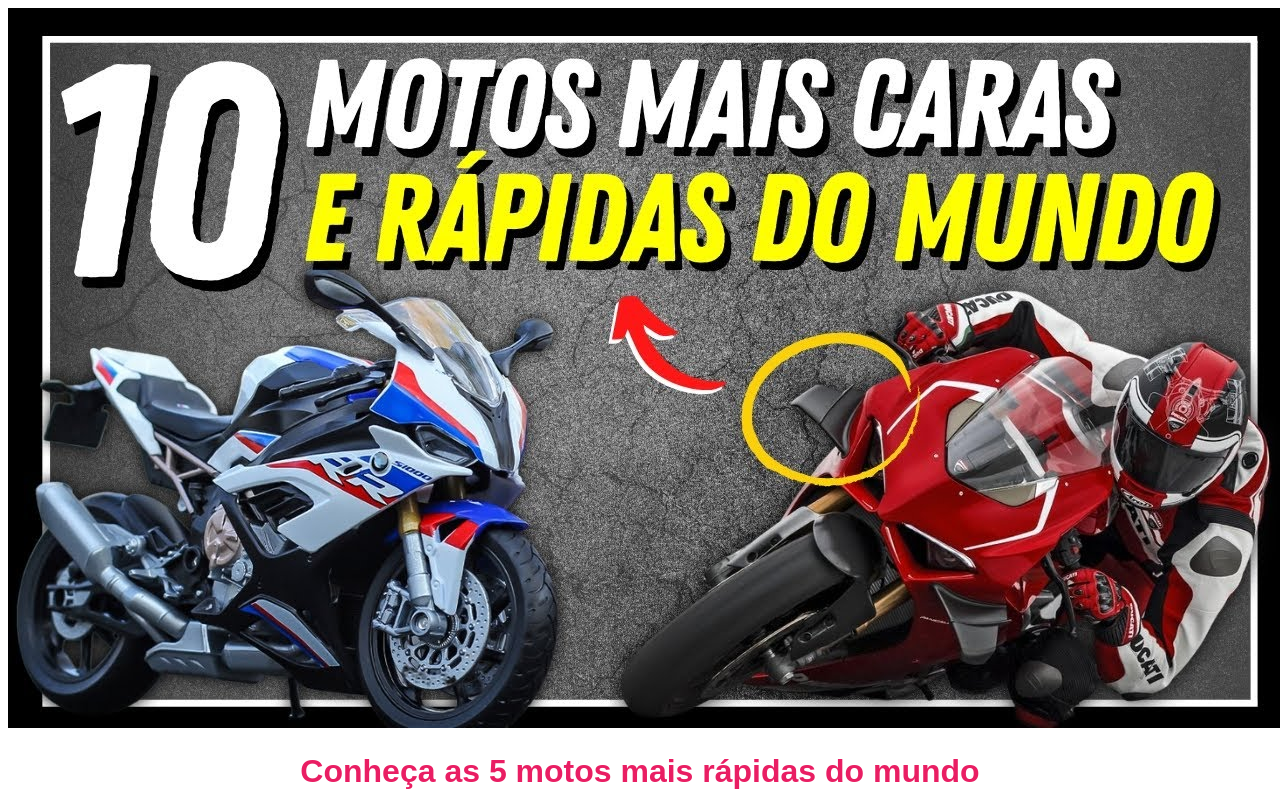
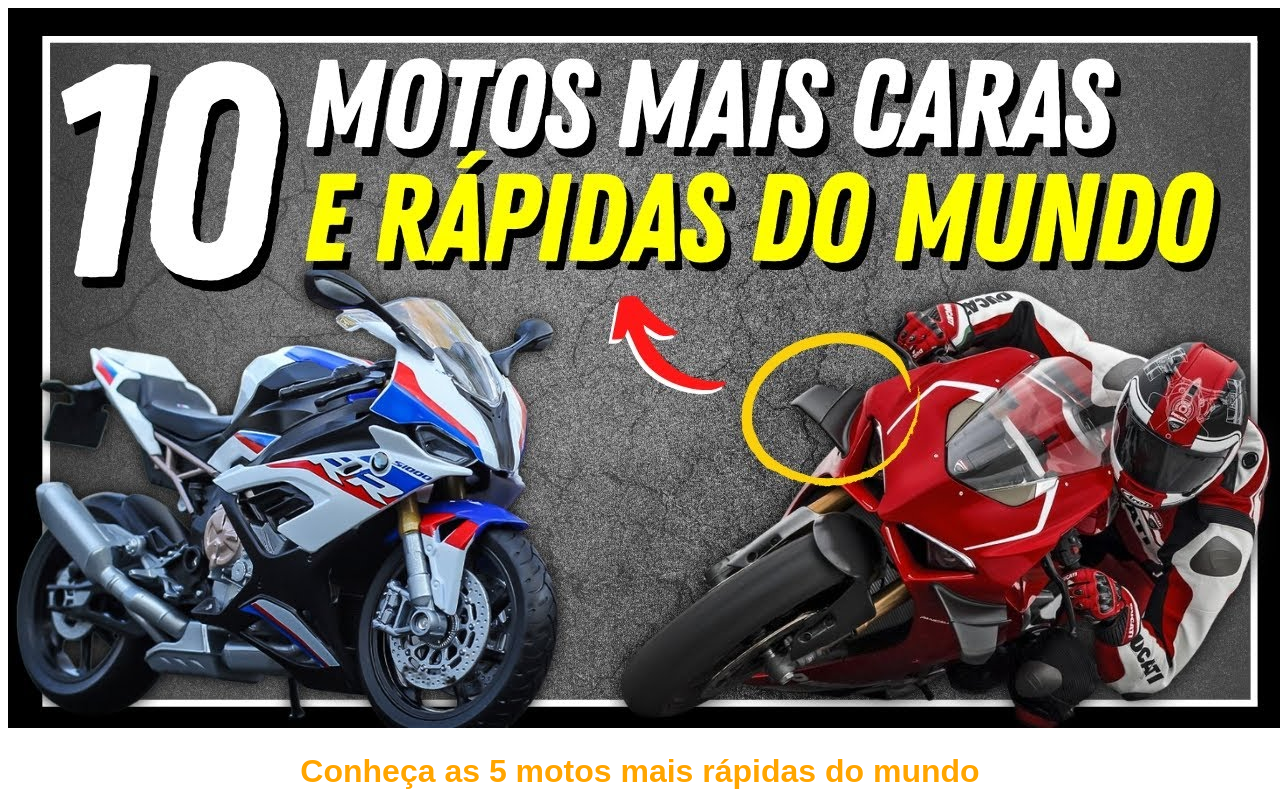
Before and after one commit to JMaykon123/as-5-motos-mais-r-pidas-do-mundo, a plain HTML site: page index.html in a window 1280 px wide. Shown: the top 800 px of the page. Drawn offline with Linux system fonts and the light colour scheme.

Commit message:
Update style.css

```diff
--- a/style.css
+++ b/style.css
@@ -9,7 +9,7 @@
 }
 
 .titulo-principal {
-  color: #E91E63;
+  color: orange;
   font-family: sans-serif;
   text-align: center;
   font-style: bolder;
```
